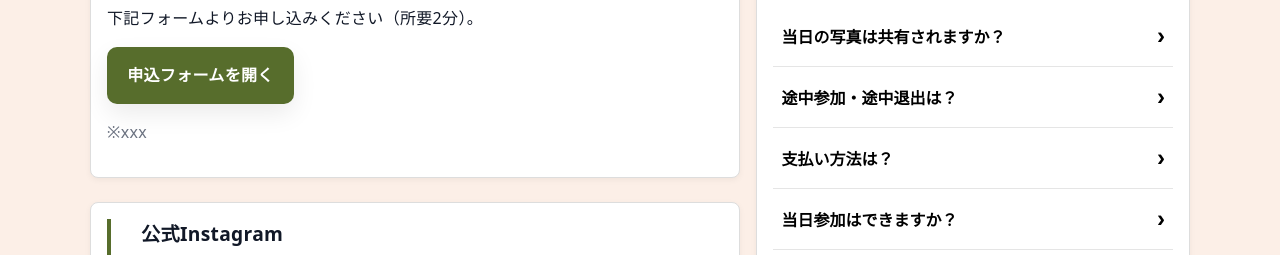
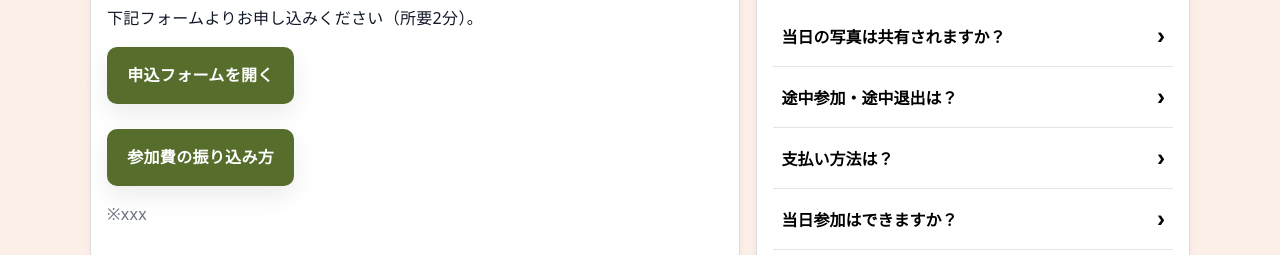
Before and after one commit to hrt-FI-H09/AlummiAssociation.2026, a plain HTML site: page index.html in a window 1280 px wide. Shown: the part 2140-2395 px from the top of the page. Drawn offline with Linux system fonts and the light colour scheme.

Commit message:
Update index.html

```diff
--- a/index.html
+++ b/index.html
@@ -1,3 +1,4 @@
+
 <!doctype html>
 <html lang="ja">
 <head>
@@ -130,6 +131,10 @@
       <p>
         <a class="btn" href="https://forms.gle/atNXriw45W1W5NvC7" target="_blank" rel="noopener">
           申込フォームを開く
+        </a>
+        <br><br>
+       <a class="btn" href="https://www.notion.so/27992476e22780d8b982d23511e55588" target="_blank" rel="noopener">
+          参加費の振り込み方
         </a>
       </p>
       <p class="subtle">※xxx</p>
```
